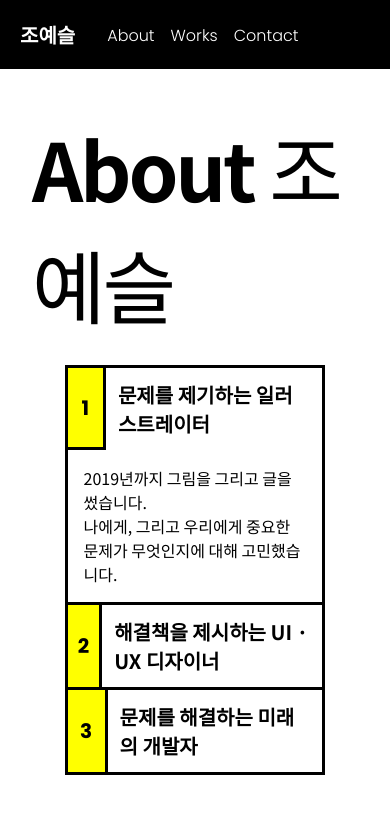
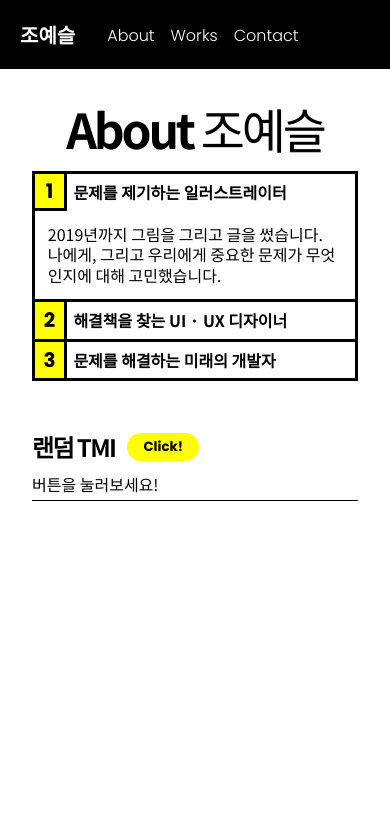
Before and after one commit to yeseul-cho/introduction, a plain HTML site: page index.html in a window 390 px wide. Drawn offline with Linux system fonts and the light colour scheme.

Commit message:
added responsive design - index

```diff
--- a/index.html
+++ b/index.html
@@ -1,6 +1,7 @@
 <!DOCTYPE html>
 <head>
     <title>조예슬</title>
+    <meta name="viewport" content="width=device-width, initial-scale=1.0">
     <link rel="stylesheet" href="styles.css">
     <link rel="preconnect" href="https://fonts.googleapis.com">
     <link rel="preconnect" href="https://fonts.gstatic.com" crossorigin>
@@ -35,7 +36,7 @@
                 <div class="about-text" id="text2">
                     <div class="about-title">
                         <div class="number" id="number2"><p>2</p></div>
-                        <p class="num-title">해결책을 제시하는 UI · UX 디자이너</p>
+                        <p class="num-title">해결책을 찾는 UI · UX 디자이너</p>
                     </div>
                     <p class="desc" id="desc2" hidden></p>
                 </div>
@@ -50,9 +51,17 @@
             </div>
         </div>
 
+        <div class="random-area">
+            <div class="random-title-area">
+                <h2 class="random-title">랜덤 TMI</h2>
+                <button class="random-btn">Click!</button>
+            </div>
 
+            <div class="random-contents">
+                버튼을 눌러보세요!
+            </div>
+        </div>
 
-        </p>
     </main>
 </body>
 </html>
--- a/script.js
+++ b/script.js
@@ -3,6 +3,7 @@ document.addEventListener('DOMContentLoaded', function(){
     document.querySelector("#text1").addEventListener('click', () => showDesc(1));
     document.querySelector("#text2").addEventListener('click', () => showDesc(2));
     document.querySelector("#text3").addEventListener('click', () => showDesc(3));
+    document.querySelector(".random-btn").addEventListener('click', () => randomTMI());
 })
 
 function showDesc(id){
@@ -52,3 +53,33 @@ function showDesc(id){
         numberDiv3.classList.add('open');
     }
 }
+
+function randomTMI(){
+    const contents = document.querySelector('.random-contents');
+    contents.innerHTML = '';
+
+    let tmi;
+    const randomNum = Math.floor(Math.random() * 5);
+    switch (randomNum){
+        case 0:
+            tmi= '산책하다 새를 발견하는 것을 좋아한다.'
+            break;
+        case 1:
+            tmi = '주짓수 도장에 다니고 있다.'
+            break;
+        case 2:
+            tmi = '빵을 아주 아주 좋아한다.'
+            break;
+        case 3:
+            tmi = '어린이 연극에 오이로 출연한 적이 있다.'
+            break;
+        case 4:
+            tmi = '선릉에서 너구리를 본 적 있다.'
+            break;
+        case 5:
+            tmi ='미드 브루클린 나인나인을 지나치게 많이 본다.'
+            break;
+    }
+
+    contents.innerHTML = tmi;
+}
--- a/styles.css
+++ b/styles.css
@@ -12,7 +12,7 @@ font-family: 'Poppins', sans-serif;
     font-family: 'Noto Sans KR', sans-serif;
 }
 
-html {
+html, body {
     min-height: 100%;
     width: 100%;
 }
@@ -60,11 +60,16 @@ main {
     flex-direction: column;
     padding: 1rem 2rem;
     align-items: center;
+    width: 100%;
 }
 
 /* title area */
 .title-area {
     margin: 1.5rem 0 1.5rem 0;
+    display: flex;
+    flex-direction: row;
+    align-items: center;
+    justify-content: center;
 }
 
 .title, .subtitle {
@@ -79,11 +84,8 @@ main {
     margin-left: 0.75rem;
 }
 
-
 /* contents area */
 .contents-area {
-    display: flex;
-    flex-direction: row;
     border: solid 3px;
     width: 80%;
     max-width: 800px;
@@ -111,7 +113,7 @@ main {
 }
 
 .number {
-    width: 3.25rem;
+    min-width: 3.25rem;
     border-right: 3px solid;
     background-color: yellow;
     display: flex;
@@ -138,4 +140,85 @@ main {
 .desc {
     padding: 1rem;
     font-size: 1rem;
+    line-height: 1.5;
 }
+
+/* random-area */
+.random-area {
+    margin-top : 3rem;
+}
+
+.random-title-area {
+    display: flex;
+    flex-direction: row;
+    letter-spacing: -0.1rem;
+    align-items: center;
+    margin-bottom: 0.5rem;
+}
+
+.random-btn {
+    margin-left: 0.75rem;
+    padding: 0.25rem 1rem;
+    font-family: 'Poppins', sans-serif;
+    font-weight: 700;
+    border-radius: 1rem;
+    background-color: yellow;
+    cursor: pointer;
+}
+
+.random-area {
+    width: 80%;
+    max-width: 800px;
+}
+
+.random-contents {
+    border-bottom: solid 1px;
+    padding-bottom: 0.25rem;
+}
+
+@media screen and (max-width: 768px){
+
+    .title-area {
+        margin: 0.5rem 0 0.5rem 0;
+        min-width: 300px;
+    }
+
+    .title, .subtitle {
+        font-size: 3rem;
+        letter-spacing: -0.2rem;
+    }
+    .subtitle {
+        font-weight: 300;
+        margin-left: 0.5rem;
+        line-height: 0.8;
+    }
+
+    .contents-area {
+        width: 100%;
+        min-width: 300px;
+        max-width: 480px;
+    }
+
+    .number {
+        min-width: 2rem;
+    }
+
+    .num-title {
+        font-size: 1rem;
+        padding: 0.4rem;
+    }
+
+    .desc {
+        padding: 0.8rem;
+        font-size: 1rem;
+        line-height: 1.3;
+    }
+
+    .random-area {
+        margin-top : 3rem;
+        width: 100%;
+        min-width: 300px;
+        max-width: 480px;
+    }
+
+}
```
